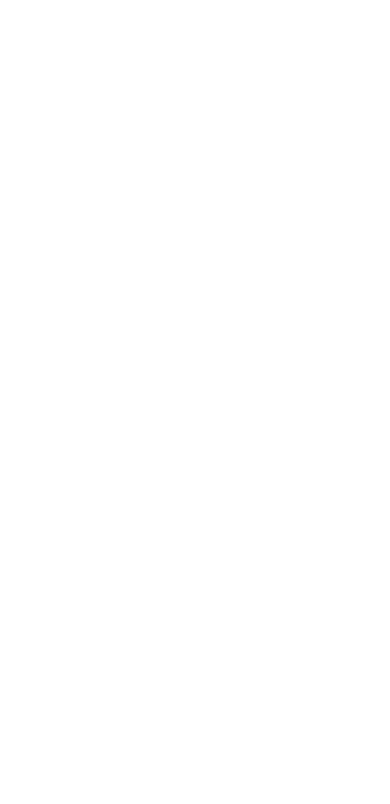
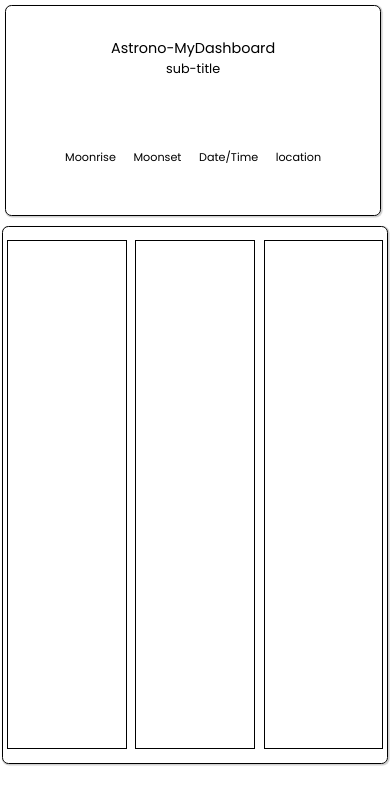
Before and after one commit to omgthegreenranger/Astrono-MyDashboard, a plain HTML site: page index.html in a window 390 px wide. Drawn offline with nearby package versions, Linux system fonts and the light colour scheme.

Commit message:
added basic html elements and css layout

```diff
--- /dev/null
+++ b/css/styles.css
@@ -0,0 +1,114 @@
+@import url('https://fonts.googleapis.com/css2?family=Poppins:ital,wght@0,200;0,300;0,400;0,500;0,600;0,700;1,400&family=Roboto+Condensed:wght@300;400;700&display=swap');
+
+body {
+  font-family: "Poppins", sans-serif;
+}
+
+.header-container {
+  padding: 0.3rem;
+}
+
+.heading {
+  width: 99%;
+  height: 17vh;
+  min-height: 4rem;
+  border-radius: 0.4rem;
+  display: flex;
+  border: 0.5px solid black;
+  box-shadow: 0.8px 0.8px 0.8px 0.8px #cfcfcf;
+}
+
+.h-container {
+  width: 50%;
+  height: 100%;
+  display: flex;
+  flex-direction: column;
+  justify-content: center;
+  align-items: center;
+}
+
+.h-container-2 {
+  width: 50%;
+  height: 100%;
+  display: flex;
+  justify-content: end;
+  align-items: center;
+  column-gap: 0.5rem;
+}
+
+.box {
+  height: 35%;
+  padding: 0.3rem;
+  margin-right: 0.5rem;
+
+}
+
+main {
+  width: 100%;
+  height: 65vh;
+  min-height: 400px;
+  display: flex;
+  justify-content: center;
+  align-items: center;
+}
+
+.main-container {
+  width: 99%;
+  height: 98%;
+  border: 0.5px solid black;
+  border-radius: 0.4rem;
+  box-shadow: 0.8px 0.8px 0.8px 0.8px #cfcfcf;
+  display: flex;
+  justify-content: space-around;
+  align-items: center;
+}
+
+.main-section {
+  width: 31%;
+  height: 95%;
+  border: 0.5px solid black;
+}
+
+@media screen and (max-width: 480px) {
+  .h-container  h1{
+    font-size: 0.9rem;
+  }
+
+  .h-container h2 {
+    font-size: 0.8rem;
+  }
+
+  .box {
+    margin: 0;
+    font-size: 0.7rem;
+  }
+}
+
+
+@media screen and (max-width: 650px) {
+  .heading {
+    height: 25vh;
+    display: flex;
+    flex-direction: column;
+    justify-content: center;
+    align-items: center;
+    border: 1.3px solid black;
+  }
+
+  .h-container {
+    font-size: 1.2rem;
+  }
+
+  .h-container-2 {
+    display: flex;
+    font-size: 0.7rem;
+    justify-content: center;
+    align-items: center;
+  }
+}
+
+@media screen and (max-width: 800px) {
+  .h-container-2 {
+    font-size: 0.9rem;
+  }
+}
--- a/index.html
+++ b/index.html
@@ -1,12 +1,44 @@
 <!DOCTYPE html>
 <html lang="en">
+
 <head>
     <meta charset="UTF-8">
     <meta http-equiv="X-UA-Compatible" content="IE=edge">
     <meta name="viewport" content="width=device-width, initial-scale=1.0">
     <title>Astrono-MyDashboard - your daily Astronomy Dashboard</title>
+    <link rel="stylesheet" href="https://cdnjs.cloudflare.com/ajax/libs/font-awesome/6.2.1/css/all.min.css"
+        integrity="sha512-MV7K8+y+gLIBoVD59lQIYicR65iaqukzvf/nwasF0nqhPay5w/9lJmVM2hMDcnK1OnMGCdVK+iQrJ7lzPJQd1w=="
+        crossorigin="anonymous" referrerpolicy="no-referrer" />
+    <script src="https://cdn.tailwindcss.com"></script>
+    <link rel="stylesheet" href="./css/styles.css">
+
 </head>
+
 <body>
+    <div class="header-container">
+        <header class="heading">
+            <div class="h-container">
+                <h1 class="md:text-3xl xl:text-4xl">Astrono-MyDashboard</h1>
+                <h2>sub-title</h2>
+            </div>
+            <div class="h-container-2">
+                <div class="box">Moonrise</div>
+                <div class="box">Moonset</div>
+                <div class="box">Date/Time</div>
+                <div class="box">location</div>
+            </div>
+        </header>
+    </div>
+
+    <main>
+        <div class="main-container">
+            <div class="main-section"></div>
+            <div class="main-section"></div>
+            <div class="main-section"></div>
+        </div>
+    </main>
+
 
 </body>
+
 </html>
```
